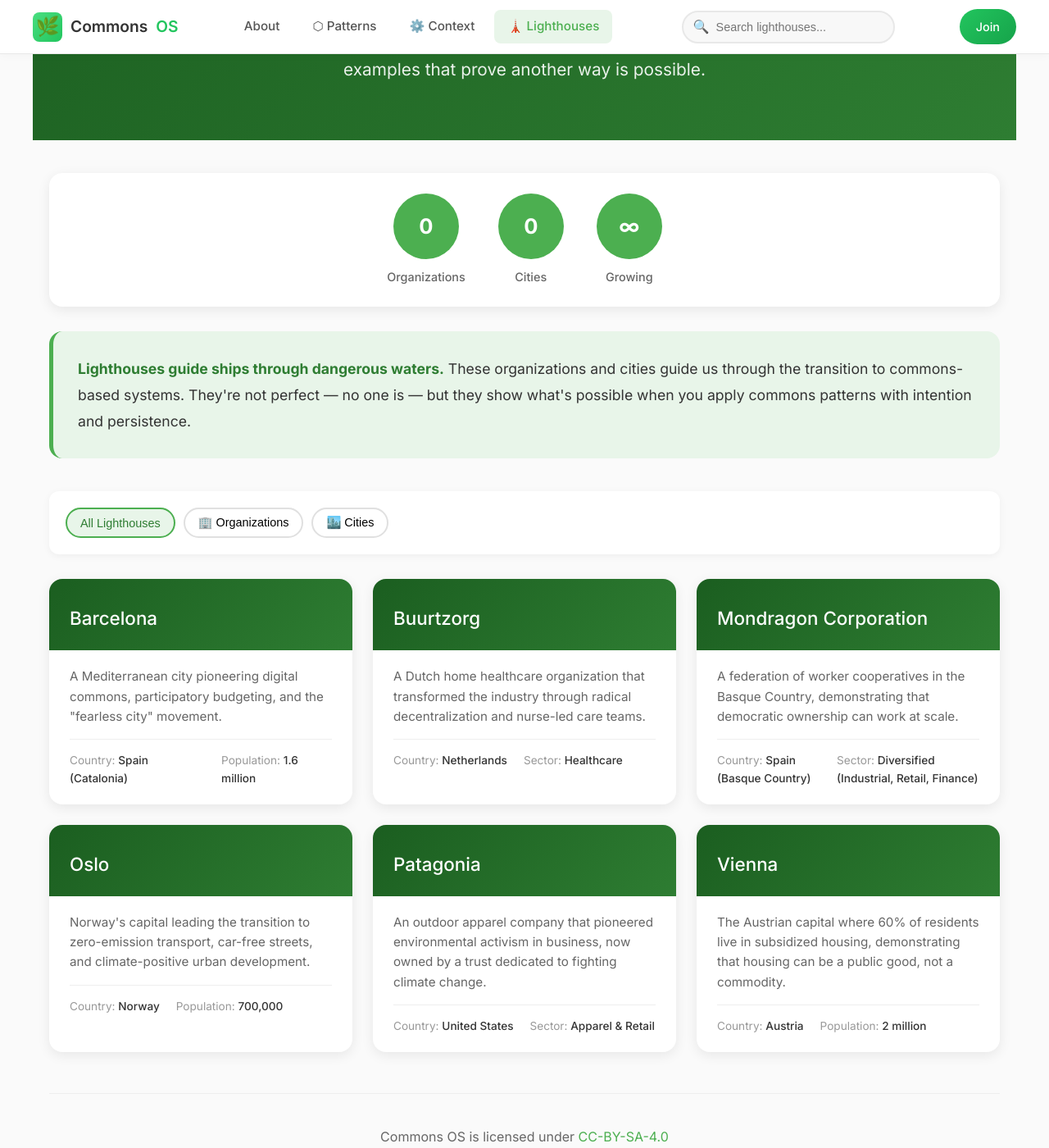
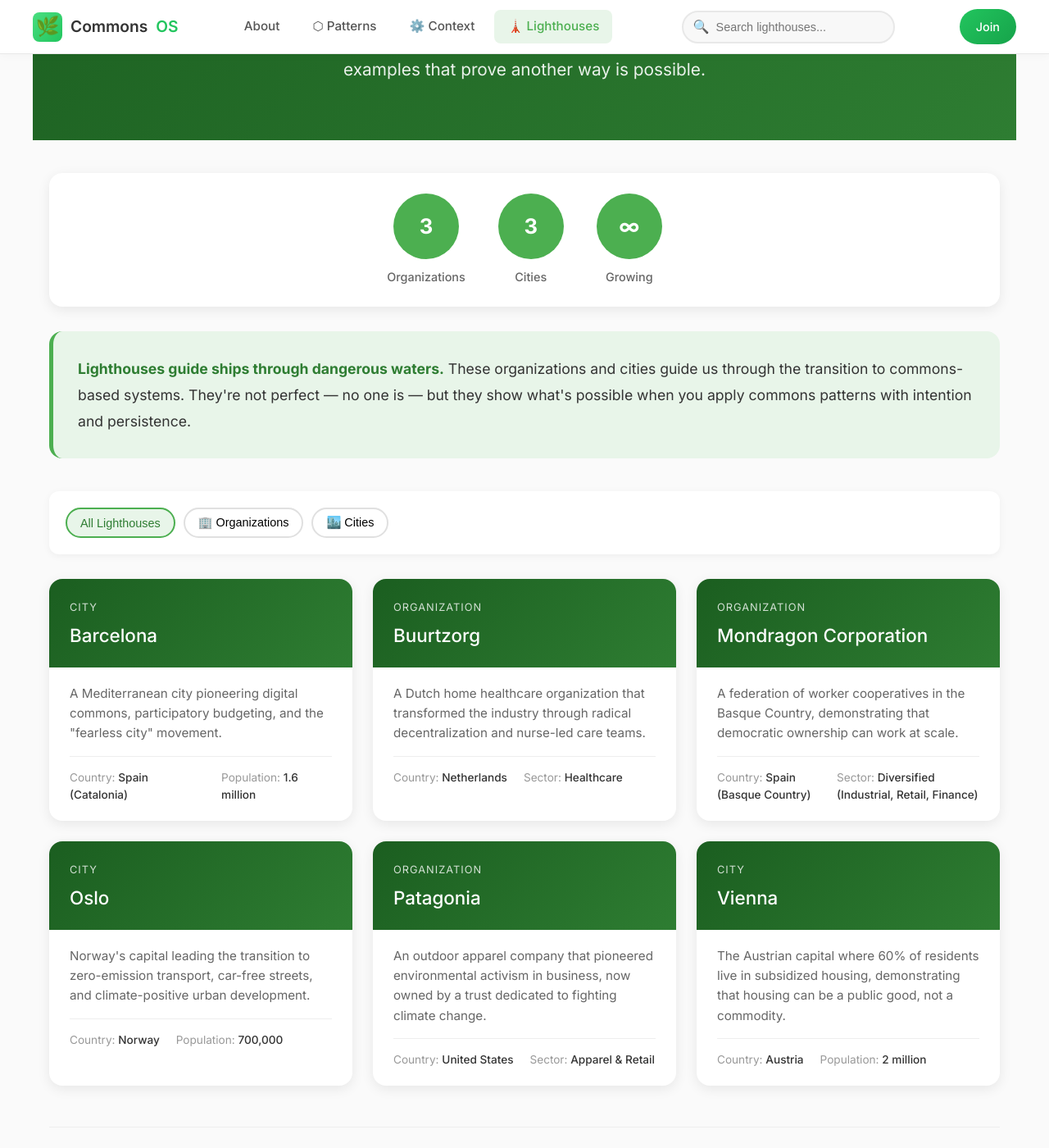
Before and after one commit to Commons-OS/lighthouses, a Jekyll site: the page built from index.html, in a window 1280 px wide and 1400 px high, scrolled down 297 px. Shown: the whole window at 82% size. Built offline with Jekyll 4.4.1, drawn with Linux system fonts in a browser that asks for light colours; comment, search, counter and statistics services are not loaded.

Commit message:
Add type field to lighthouse files for filtering

```diff
--- a/_lighthouses/barcelona.md
+++ b/_lighthouses/barcelona.md
@@ -1,5 +1,6 @@
 ---
 title: Barcelona
+type: city
 tagline: Digital sovereignty and participatory democracy
 description: A Mediterranean city pioneering digital commons, participatory budgeting, and the "fearless city" movement.
 country: Spain (Catalonia)
--- a/_lighthouses/buurtzorg.md
+++ b/_lighthouses/buurtzorg.md
@@ -1,5 +1,6 @@
 ---
 title: Buurtzorg
+type: organization
 tagline: Revolutionizing healthcare through self-managing teams
 description: A Dutch home healthcare organization that transformed the industry through radical decentralization and nurse-led care teams.
 country: Netherlands
--- a/_lighthouses/mondragon.md
+++ b/_lighthouses/mondragon.md
@@ -1,5 +1,6 @@
 ---
 title: Mondragon Corporation
+type: organization
 tagline: The world's largest worker cooperative
 description: A federation of worker cooperatives in the Basque Country, demonstrating that democratic ownership can work at scale.
 country: Spain (Basque Country)
--- a/_lighthouses/oslo.md
+++ b/_lighthouses/oslo.md
@@ -1,5 +1,6 @@
 ---
 title: Oslo
+type: city
 tagline: Europe's green capital
 description: Norway's capital leading the transition to zero-emission transport, car-free streets, and climate-positive urban development.
 country: Norway
--- a/_lighthouses/patagonia.md
+++ b/_lighthouses/patagonia.md
@@ -1,5 +1,6 @@
 ---
 title: Patagonia
+type: organization
 tagline: "We're in business to save our home planet"
 description: An outdoor apparel company that pioneered environmental activism in business, now owned by a trust dedicated to fighting climate change.
 country: United States
--- a/_lighthouses/vienna.md
+++ b/_lighthouses/vienna.md
@@ -1,5 +1,6 @@
 ---
 title: Vienna
+type: city
 tagline: Social housing as urban commons
 description: The Austrian capital where 60% of residents live in subsidized housing, demonstrating that housing can be a public good, not a commodity.
 country: Austria
```
